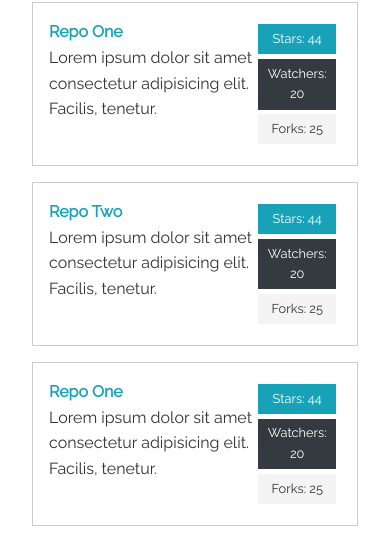
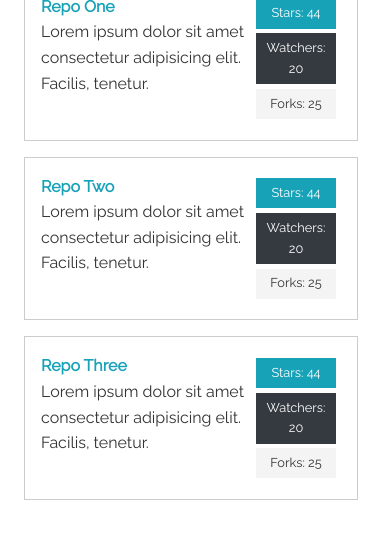
Before and after one commit to Munasco/Developer_Network, a plain HTML site: page profile.html in a window 390 px wide. Shown: the part 2375-2933 px from the top of the page. After the commit the page ends 2907 px from the top, so only its background shows below. Drawn offline with Linux system fonts and the light colour scheme.

Commit message:
Committing Second minor changes

```diff
--- a/profile.html
+++ b/profile.html
@@ -161,7 +161,7 @@
 
           <div class="repo bg-white my-1 p-1">
             <div>
-              <h4><a href="#">Repo One</a></h4>
+              <h4><a href="#">Repo Three</a></h4>
               <p>
                 Lorem ipsum dolor sit amet consectetur adipisicing elit.
                 Facilis, tenetur.
--- a/sass/mobile.scss
+++ b/sass/mobile.scss
@@ -49,6 +49,7 @@
 
   .profile-grid {
     grid-template-areas: 'top' 'about' 'exp' 'edu' 'github';
+    margin:  0 auto;
   }
 
   .profile-about {
```
Also changed, not shown: login.html (+1 -1 lines), scss_component.css.
